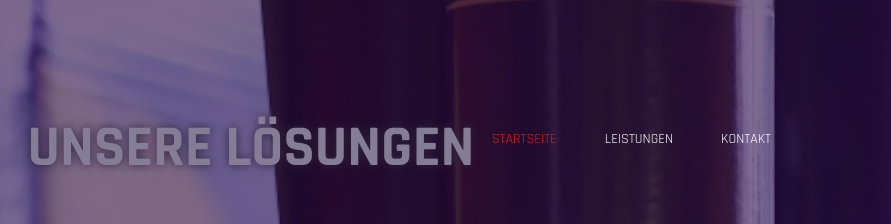
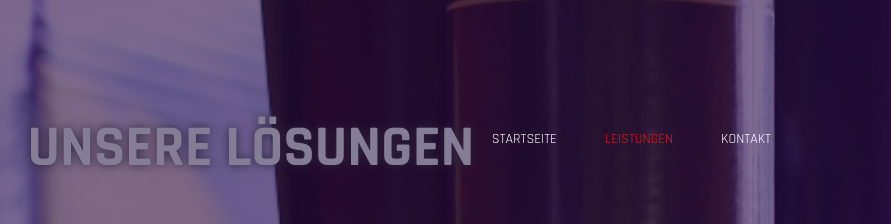
Before and after one commit to NeoFestivals/Website-Steinle, a plain HTML site: page Leistungen.html in a window 1280 px wide. Shown: the part 46-270 px from the top of the page, 389-1280 px from the left. Drawn offline with nearby package versions, Linux system fonts and the light colour scheme.

Commit message:
Update Leistungen.html

```diff
--- a/Leistungen.html
+++ b/Leistungen.html
@@ -61,8 +61,8 @@
                 </div>
                 <div class="collapse navbar-collapse justify-content-end" id="navbarSupportedContent">
                     <ul class="navbar-nav">
-                        <li class="nav-item"><a class="nav-link active" href="index.html">Startseite</a></li>
-                        <li class="nav-item"><a class="nav-link" href="Leistungen.html">Leistungen</a></li>
+                        <li class="nav-item"><a class="nav-link" href="index.html">Startseite</a></li>
+                        <li class="nav-item"><a class="nav-link active" href="Leistungen.html">Leistungen</a></li>
                         <!-- <li class="nav-item"><a class="nav-link" href="#">&Uuml;ber uns</a></li>
                         <li class="nav-item"><a class="nav-link" href="Infos.html">Infos</a></li>-->
                         <li class="nav-item"><a class="nav-link" href="Kontakt.html">Kontakt</a></li>
```
